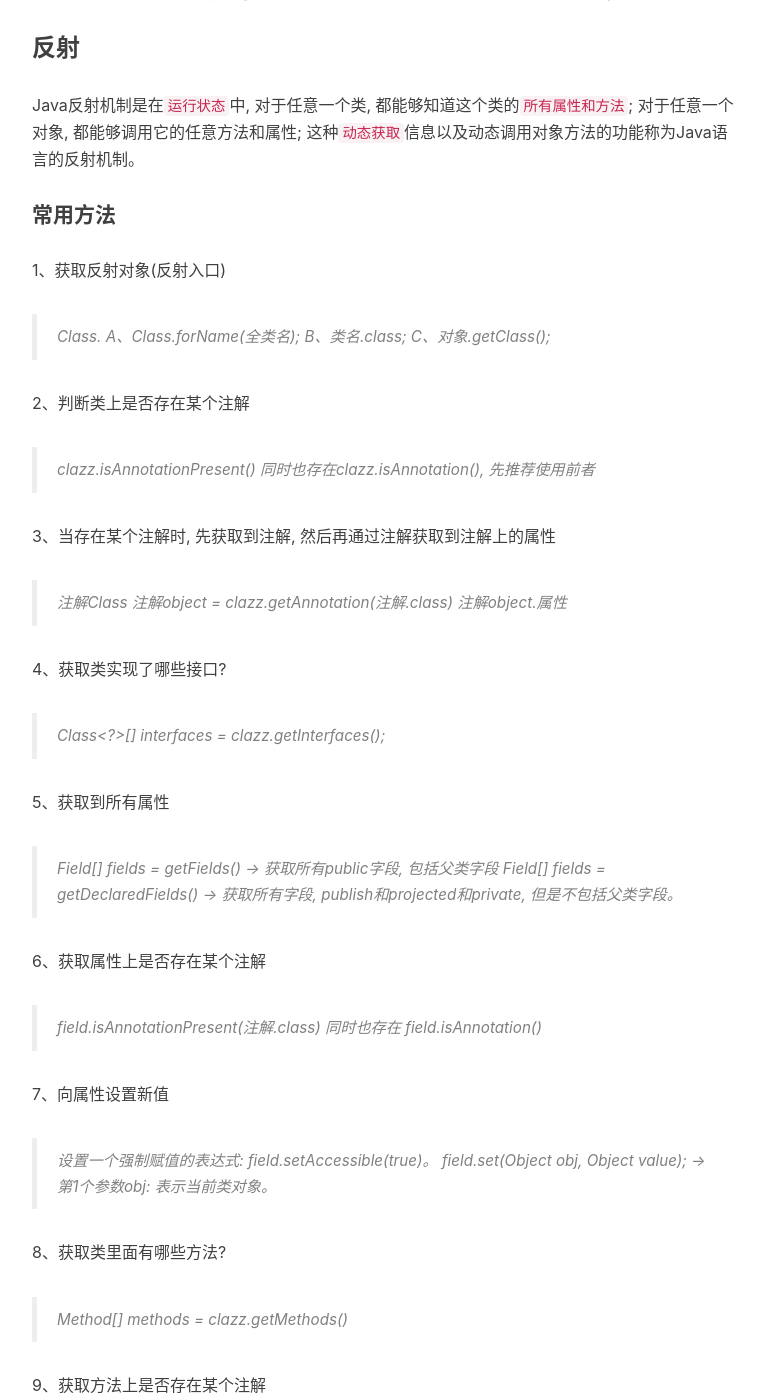
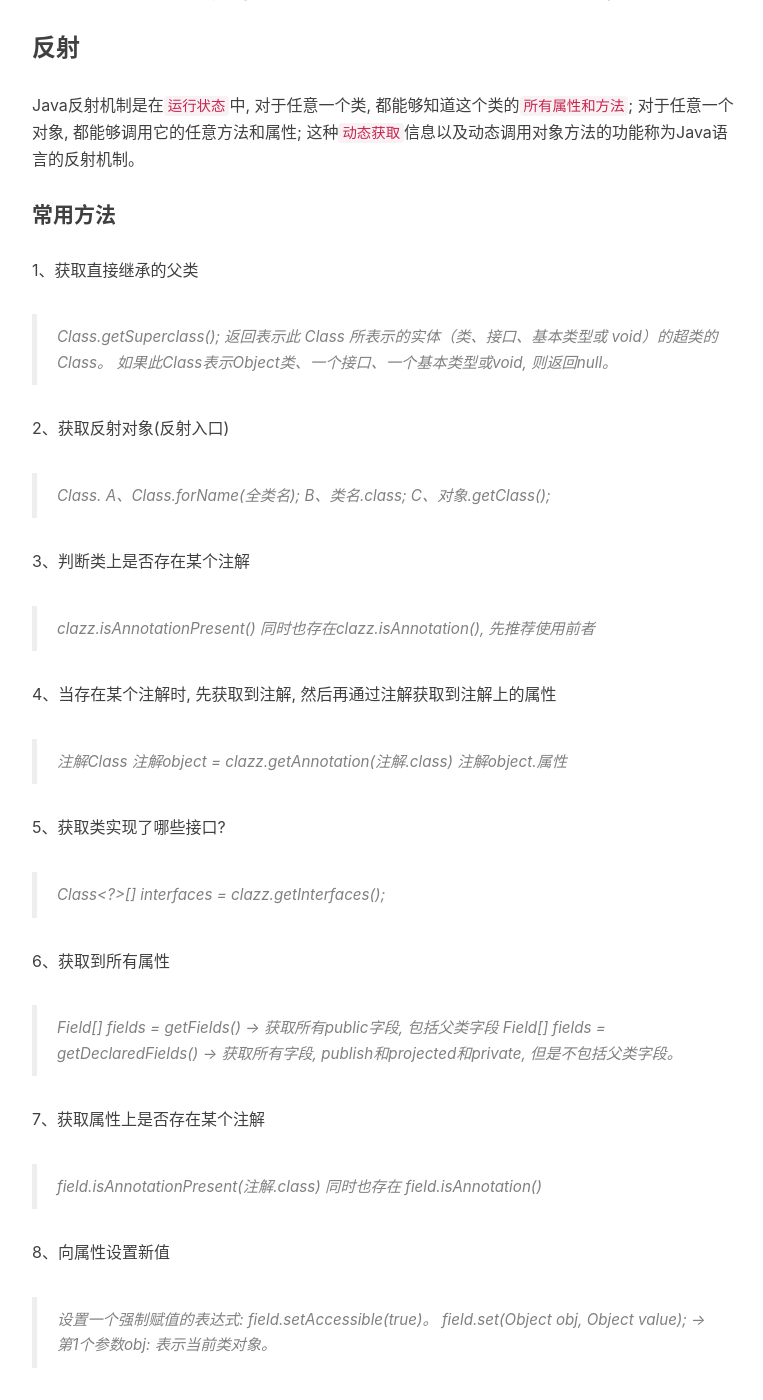
Before and after one commit to joshsulin/joshsulin.github.com, a Jekyll site: the page built from _posts/2018-10-01-读懂Spring框架各组件实现源码的三个前提知识点.markdown, in a window 1280 px wide and 1400 px high, scrolled down 756 px. Shown: the whole window, without its empty margins (233-996 px from the left). Built offline with Jekyll 4.4.1, drawn with Linux system fonts in a browser that asks for light colours; nearby versions of some CDN libraries; comment, search, counter and statistics services are not loaded; some of the changed text lies outside the part shown.

````diff
--- a/_posts/2018-10-01-读懂Spring框架各组件实现源码的三个前提知识点.markdown
+++ b/_posts/2018-10-01-读懂Spring框架各组件实现源码的三个前提知识点.markdown
@@ -17,41 +17,46 @@ Java反射机制是在```运行状态```中, 对于任意一个类, 都能够知
 
 #### 常用方法
 
-1、获取反射对象(反射入口)
+1、获取直接继承的父类
+> Class.getSuperclass();
+	返回表示此 Class 所表示的实体（类、接口、基本类型或 void）的超类的 Class。
+	如果此Class表示Object类、一个接口、一个基本类型或void, 则返回null。
+
+2、获取反射对象(反射入口)
 > Class. A、Class.forName(全类名); B、类名.class; C、对象.getClass();
 
-2、判断类上是否存在某个注解
+3、判断类上是否存在某个注解
 > clazz.isAnnotationPresent() 同时也存在clazz.isAnnotation(), 先推荐使用前者
 
-3、当存在某个注解时, 先获取到注解, 然后再通过注解获取到注解上的属性
+4、当存在某个注解时, 先获取到注解, 然后再通过注解获取到注解上的属性
 > 注解Class 注解object = clazz.getAnnotation(注解.class)
 > 注解object.属性
 
-4、获取类实现了哪些接口?
+5、获取类实现了哪些接口?
 > Class<?>[] interfaces = clazz.getInterfaces();
 
-5、获取到所有属性
+6、获取到所有属性
 > Field[] fields = getFields() -> 获取所有public字段, 包括父类字段
 > Field[] fields = getDeclaredFields() -> 获取所有字段, publish和projected和private, 但是不包括父类字段。
 
-6、获取属性上是否存在某个注解
+7、获取属性上是否存在某个注解
 > field.isAnnotationPresent(注解.class) 同时也存在 field.isAnnotation()
 
-7、向属性设置新值
+8、向属性设置新值
 > 设置一个强制赋值的表达式: field.setAccessible(true)。
 > field.set(Object obj, Object value); -> 第1个参数obj: 表示当前类对象。
 
-8、获取类里面有哪些方法?
+9、获取类里面有哪些方法?
 > Method[] methods = clazz.getMethods()
 
-9、获取方法上是否存在某个注解
+10、获取方法上是否存在某个注解
 > method.isAnnotationPresent(注解.class)
 
-10、当方法上存在某个注解时, 先获取到注解, 然后再通过注解获取到注解上的属性
+11、当方法上存在某个注解时, 先获取到注解, 然后再通过注解获取到注解上的属性
 > 注解Class 注解object = method.getAnnotation(注解.class).
 > 注解object.属性
 
-11、获取方法参数列表
+12、获取方法参数列表
 > Class<?>[] parameterTypes = method.getParameterTypes();
 
 以上这些方法都得非常熟悉的运用。Spring框架实现的核心应该来说就是反射了。
````
Also changed, not shown: _posts/2018-11-07-jdk5-why-pull-in-futureapi.markdown (added, +317 -0 lines), img/b-home-bg.jpg (added), img/back_home-bg.jpg (deleted), img/home-bg.jpg, img/post/20181107/01.png (added), img/post/20181107/02.png (added).
